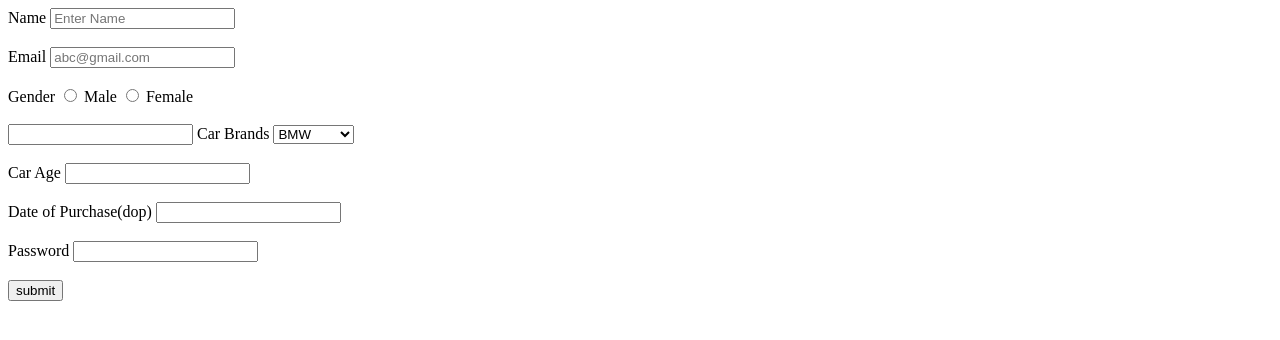
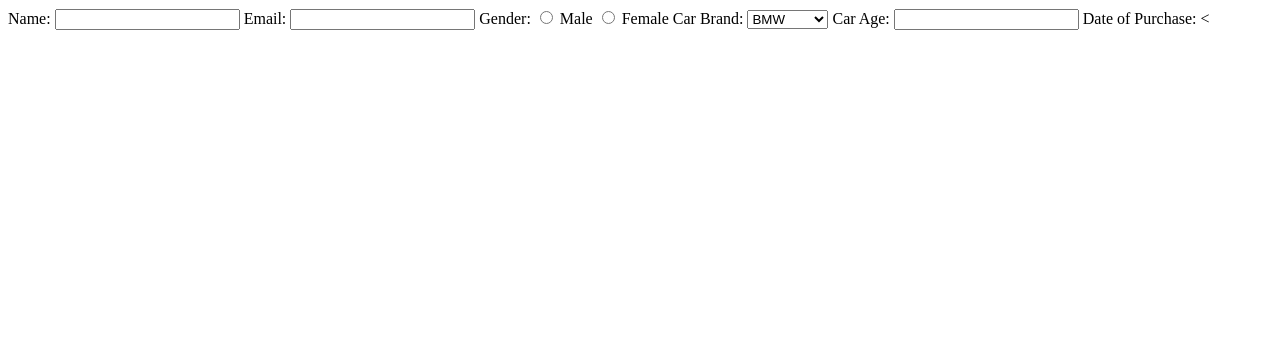
Before and after one commit to acciojob/car-insurance-form-Omkar141998, a website: page main.html in a window 1280 px wide. Drawn offline with Linux system fonts and the light colour scheme.

Commit message:
initial start

```diff
--- a/main.html
+++ b/main.html
@@ -8,42 +8,24 @@
 </head>
 
 <body>
-	<form action="">
-		<label for="name" >Name</label>
-		<input type="text" id="#name" placeholder="Enter Name">
-		<br><br>
-		<label for="email">Email</label>
-		<input type="text" id="#email" placeholder="abc@gmail.com">
-		<br><br>
-		<label for="gender" name="radio">Gender</label>
-		<input id="male" type="radio" name="radio">
-		<label for="male">Male</label>
-		<input id="female" type="radio" name="radio">
-		<label for="female">Female</label>
-		<br><br>
-		<label for="cars">
-		<input type="text" id="#cars">
-			Car Brands
-			<select name="car" id="cars">
-				<option>BMW</option>
-		        <option>Audi</option>
-		        <option>Mercedez</option>
-			</select>
-		</label>
-		<br><br>
-		<label for="carage">Car Age</label>
-		<input type="text" id="#carage">
-		<br><br>
-		<label for="(dop)">Date of Purchase(dop)</label>
-        <input type="text" id="#dop">
-		<br><br>
-		<label for="password">Password</label>
-		<input type="text" id="#password">
-		<br><br>
-		<button for="sumbit">submit</button>
-	</form>
-	<!-- the entire body must be written by student -->
-
+	<form action="" method="post">
+		<label for="name">Name:</label>
+		<input type="text" name="name" id="name" required>
+		<label for="email">Email:</label>
+		<input type="email" name="email" id="email" required>
+		<label for="gender">Gender:</label>
+		<input type="radio" name="gender" value="male" id="male"> Male
+		<input type="radio" name="gender" value="female" id="female"> Female
+		<label for="cars">Car Brand:</label>
+		<select name="cars" id="cars">
+			<option value="BMW">BMW</option>
+			<option value="Audi">Audi</option>
+			<option value="Mercedez">Mercedez</option>
+		</select>
+		<label for="carAge">Car Age:</label>
+		<input type="text" name="carAge" id="carAge" required>
+		<label for="dop">Date of Purchase:</label>
+		<
     <script type="text/javascript" src="./script.js">
 </script>
 
```
